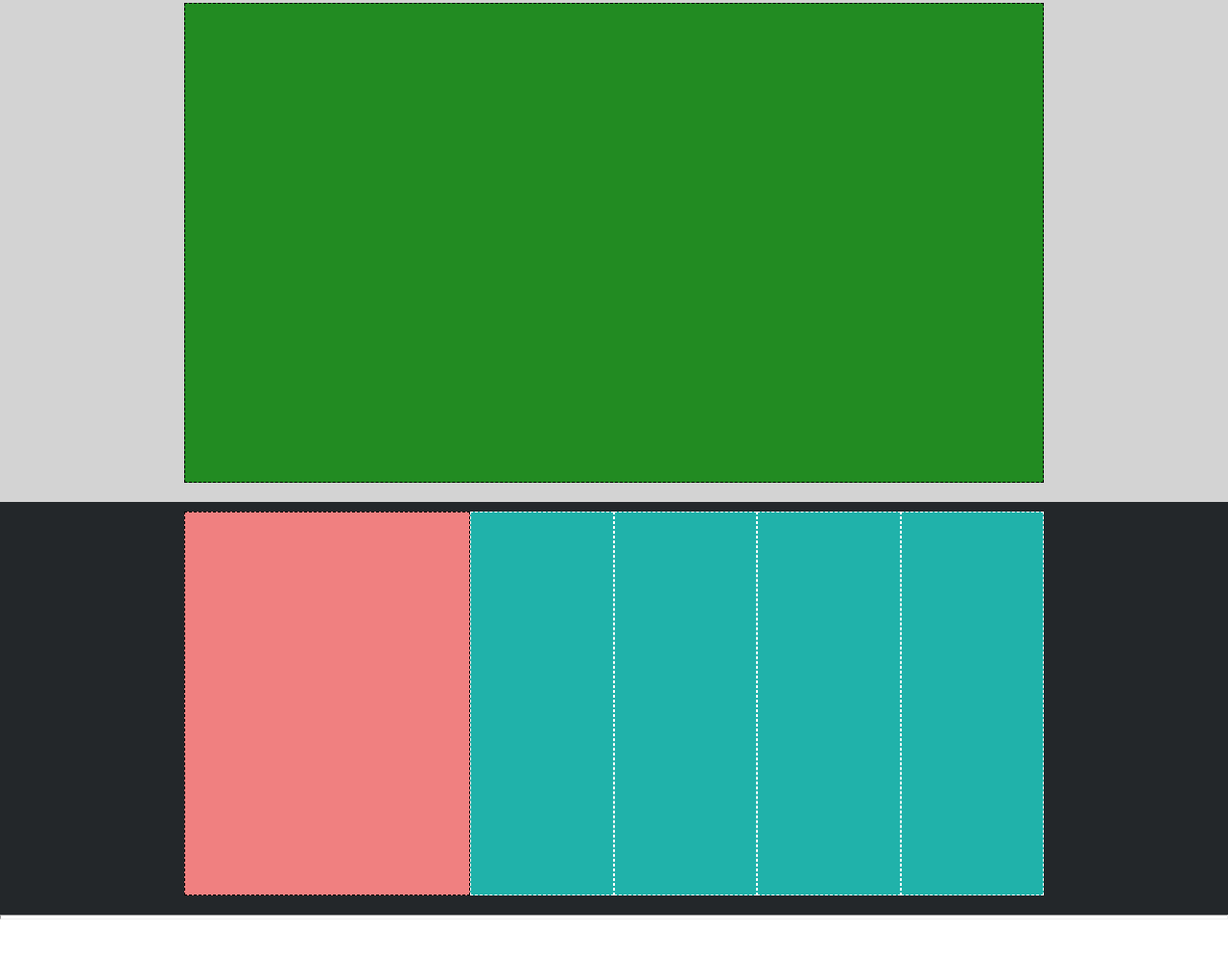
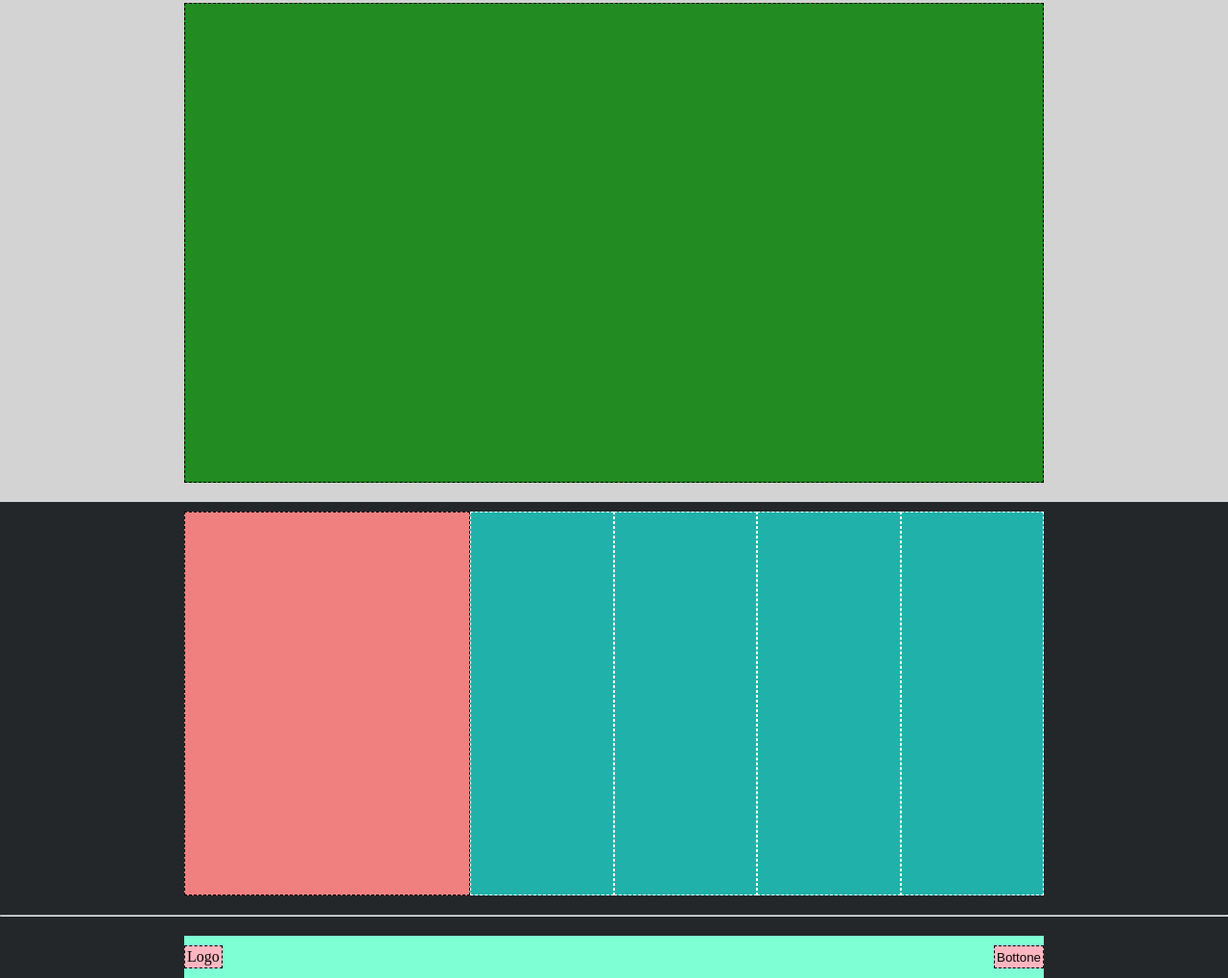
Before and after one commit to sabino-olivieri/htmlcss-struttura-discord, a plain HTML site: page index.html in a window 1280 px wide. Shown: the part 1427-2446 px from the top of the page at 96% size. Before the commit the page ends 2385 px from the top, so only its background shows below. Drawn offline with Linux system fonts and the light colour scheme.

Commit message:
feat: footer completed

```diff
--- a/css/style.css
+++ b/css/style.css
@@ -18,7 +18,9 @@
 .large-box,
 .small-box,
 .big-box,
-.large-col{
+.large-col,
+.logo-ft,
+button{
     border: 1px dashed black;
 }
 
@@ -127,6 +129,8 @@ a{
 
 /* FOOTER */
 
+/* footer-top */
+
 footer{
     background-color: #23272A;
 
@@ -153,6 +157,23 @@ footer{
 
 hr{
     background-color: white;
-    height: 5px;
+    height: 2px;
 
 }
+
+/* footer-bottom */
+.footer-bottom{
+    padding-top: 20px;
+}
+
+.footer-bottom > div{
+    background-color: #7FFFD4;
+    padding: 10px 0px;
+    justify-content: space-between;
+}
+
+.logo-ft, button{
+    padding: 2px;
+    background-color: #FFB6C1;
+
+}
--- a/index.html
+++ b/index.html
@@ -123,7 +123,10 @@
         <hr>
 
         <div class="footer-bottom container">
-
+            <div class="flex">
+                <div class="logo-ft">Logo</div>
+                <button>Bottone</button>
+            </div>
         </div>
     </footer>
     <!-- /footer -->
```
